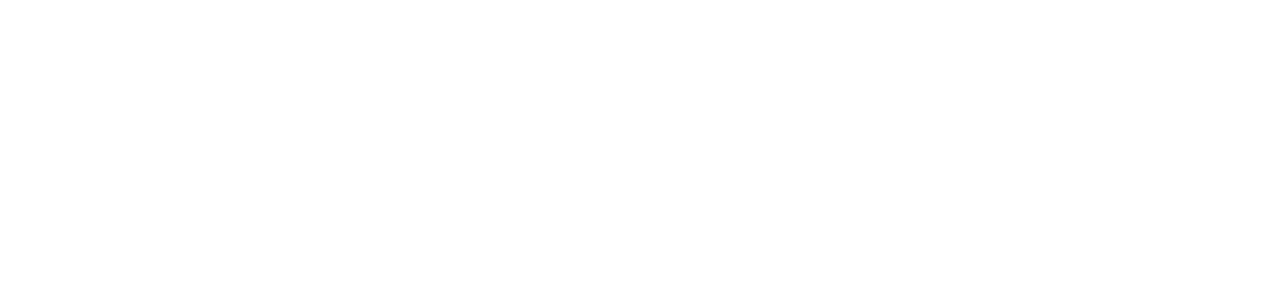
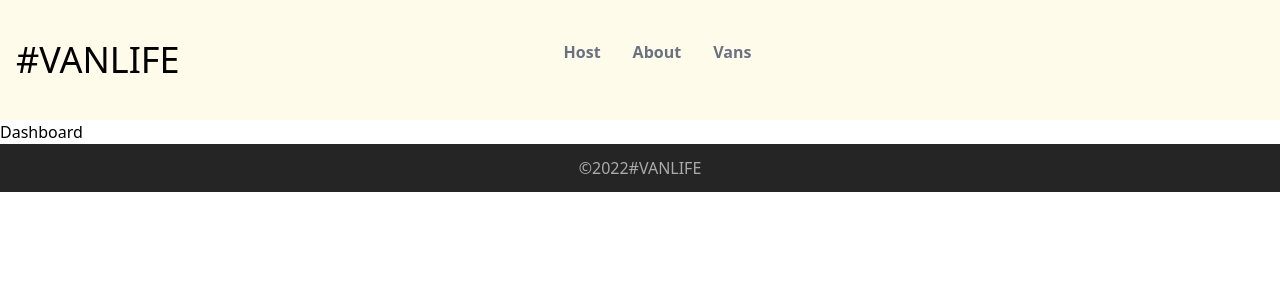
Before and after one commit to kelia01/VanLife-app, a React (Vite) app: page /Host in a window 1280 px wide. Before the commit this address had no page. Shown: the top 300 px of the page. Built offline with nearby package versions, Linux system fonts and the light colour scheme; what miragejs would draw is missing.

Commit message:
Create the HOst files

```diff
--- a/src/components/Navbar.tsx
+++ b/src/components/Navbar.tsx
@@ -9,6 +9,7 @@ const Navbar = () => {
         <header className="text-black text-4xl cursor-pointer">#VANLIFE</header>
       </Link>
       <ul className="text-gray-500 font-semibold flex space-x-8">
+        <li><Link to='/Host'>Host</Link></li>
         <li><Link to='/about'>About</Link></li>
         <li><Link to='/vans'>Vans</Link></li>
       </ul>
--- a/src/main.tsx
+++ b/src/main.tsx
@@ -8,6 +8,9 @@ import { makeServer } from "./server.js";
 import "./server.js";
 import VanDetail from './pages/Vans/VanDetail.tsx'
 import Layout from './components/Layout.tsx'
+import Dashboard from './pages/Vans/Host/Dashboard.tsx'
+import Income from './pages/Vans/Host/Income.tsx'
+import Reviews from './pages/Vans/Host/Reviews.tsx'
 
 if (process.env.NODE_ENV === "development") {
   makeServer();
@@ -22,6 +25,10 @@ createRoot(document.getElementById('root')!).render(
       <Route path='/about' element={<About />}/>
       <Route path='/vans' element={<Vans />}/>
       <Route path='/van/:id' element={<VanDetail />}/>
+      <Route path='/Host' element={<Dashboard />}>
+      <Route path='/Host/Income' element={<Income />}/>
+      <Route path='/Host/Reviews' element={<Reviews />}/>
+      </Route>
       </Route>
      </Routes>
     </BrowserRouter>
--- /dev/null
+++ b/src/pages/Vans/Host/Dashboard.tsx
@@ -0,0 +1,13 @@
+import React from 'react'
+import { Outlet } from 'react-router-dom'
+
+const Dashboard = () => {
+  return (
+      <>
+      <div>Dashboard</div>
+      <Outlet />
+      </>
+  )
+}
+
+export default Dashboard
--- /dev/null
+++ b/src/pages/Vans/Host/Income.tsx
@@ -0,0 +1,9 @@
+import React from 'react'
+
+const Income = () => {
+  return (
+    <div>Income</div>
+  )
+}
+
+export default Income
--- /dev/null
+++ b/src/pages/Vans/Host/Reviews.tsx
@@ -0,0 +1,9 @@
+import React from 'react'
+
+const Reviews = () => {
+  return (
+    <div>Reviews</div>
+  )
+}
+
+export default Reviews
```
